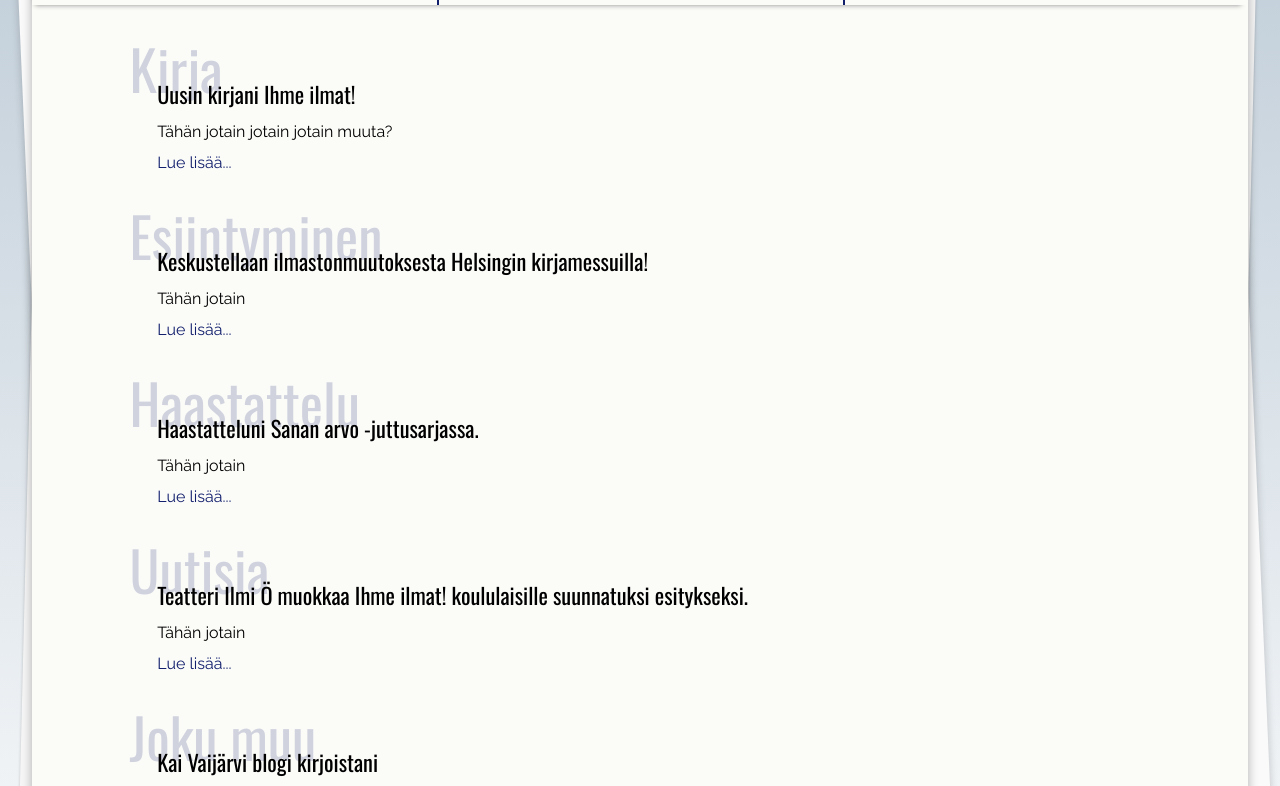
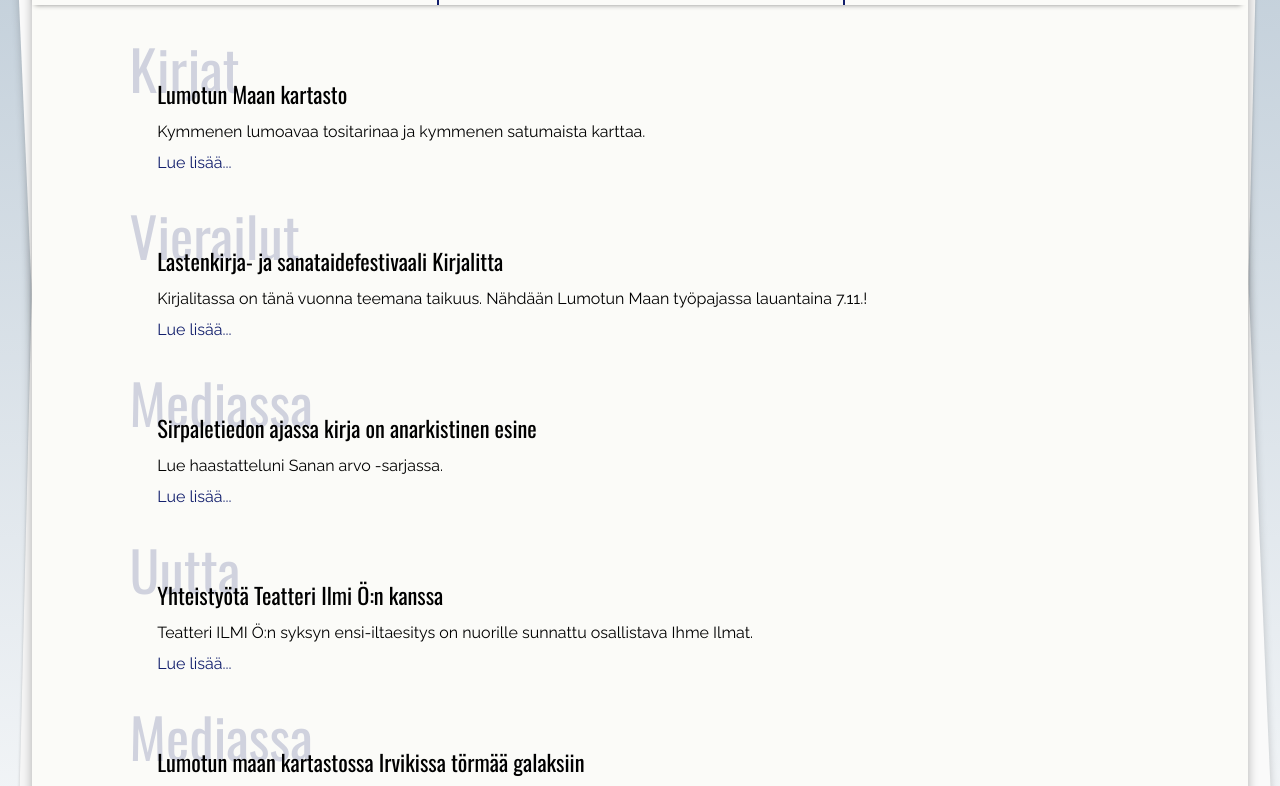
Before and after one commit to ramert/lauraertimo, a Vue app: page / in a window 1280 px wide. Shown: the part 680-1466 px from the top of the page. Built offline with nearby package versions, Linux system fonts and the light colour scheme.

Commit message:
Home page content update

```diff
--- a/src/components/News.vue
+++ b/src/components/News.vue
@@ -5,7 +5,8 @@
                 <span class="h1 decoration-text">{{news.category}}</span>
                 <span class="h3 list-item__title">{{news.title}} </span>
                 <p>{{news.text}}</p>
-                <a class="list-item__button" :href="news.link" target="_blank">Lue lisää...</a>
+                <router-link v-if="news.link.startsWith('/')" :to="news.link" tag="a" class="list-item__button">Lue lisää...</router-link>
+                <a v-else class="list-item__button" :href="news.link" target="_blank">Lue lisää...</a>
             </div>
         </li>
     </ul>
@@ -16,33 +17,33 @@ import Vue from "vue";
 
 const AllNews = [
     {
-        category: 'Kirja',
-        title: "Uusin kirjani Ihme ilmat!",
-        text: "Tähän jotain jotain jotain muuta?",
-        link: "/Ihmeilmat"
+        category: 'Kirjat',
+        title: "Lumotun Maan kartasto",
+        text: "Kymmenen lumoavaa tositarinaa ja kymmenen satumaista karttaa.",
+        link: "/lumotunMaanKartasto"
     },
     {
-        category: 'Esiintyminen',
-        title: "Keskustellaan ilmastonmuutoksesta Helsingin kirjamessuilla!",
-        text: "Tähän jotain",
-        link: "https://kirjamessut.messukeskus.com/ohjelma/45195/mik-ihmeen-ilmastonmuutos/"
+        category: 'Vierailut',
+        title: "Lastenkirja- ja sanataidefestivaali Kirjalitta",
+        text: "Kirjalitassa on tänä vuonna teemana taikuus. Nähdään Lumotun Maan työpajassa lauantaina 7.11.!",
+        link: "https://kirjalitta.fi/kirjalitta-2020-taikavoimaa-tarinoista/"
     },
     {
-        category: 'Haastattelu',
-        title: "Haastatteluni Sanan arvo -juttusarjassa.",
-        text: "Tähän jotain",
+        category: 'Mediassa',
+        title: "Sirpaletiedon ajassa kirja on anarkistinen esine",
+        text: "Lue haastatteluni Sanan arvo -sarjassa.",
         link: "https://www.sanasto.fi/sanan-arvo-sirpaletiedon-ajassa-kirja-on-anarkistinen-esine/"
     },
     {
-        category: 'Uutisia',
-        title: "Teatteri Ilmi Ö muokkaa Ihme ilmat! koululaisille suunnatuksi esitykseksi.",
-        text: "Tähän jotain",
+        category: 'Uutta',
+        title: "Yhteistyötä Teatteri Ilmi Ö:n kanssa",
+        text: "Teatteri ILMI Ö:n syksyn ensi-iltaesitys on nuorille sunnattu osallistava Ihme Ilmat.",
         link: "https://www.teatteri-ilmio.fi/nosto/ihme-ilmat-forumteatteriesitys-2/"
     },
     {
-        category: 'Joku muu',
-        title: "Kai Vaijärvi blogi kirjoistani",
-        text: "Blogissa Ihme ilmat!, Lumotun Maan kartasto, Pikkutieto-sarjan avaava Missä sinä olet? ja ensimmäinen, Markus Hotakaisen kanssa kirjoittamani selkokirjan Maapallo.",
+        category: 'Mediassa',
+        title: "Lumotun maan kartastossa Irvikissa törmää galaksiin",
+        text: "Kai Vaijärvi esittelee ja arvioi laajasti tuotantoani Lastenkulttuurin vinkkarissa.",
         link: "http://karivaijarvi.blogspot.com/2020/09/lumotun-maan-kartastossa-irvikissa.html"
     }
 ]
```
